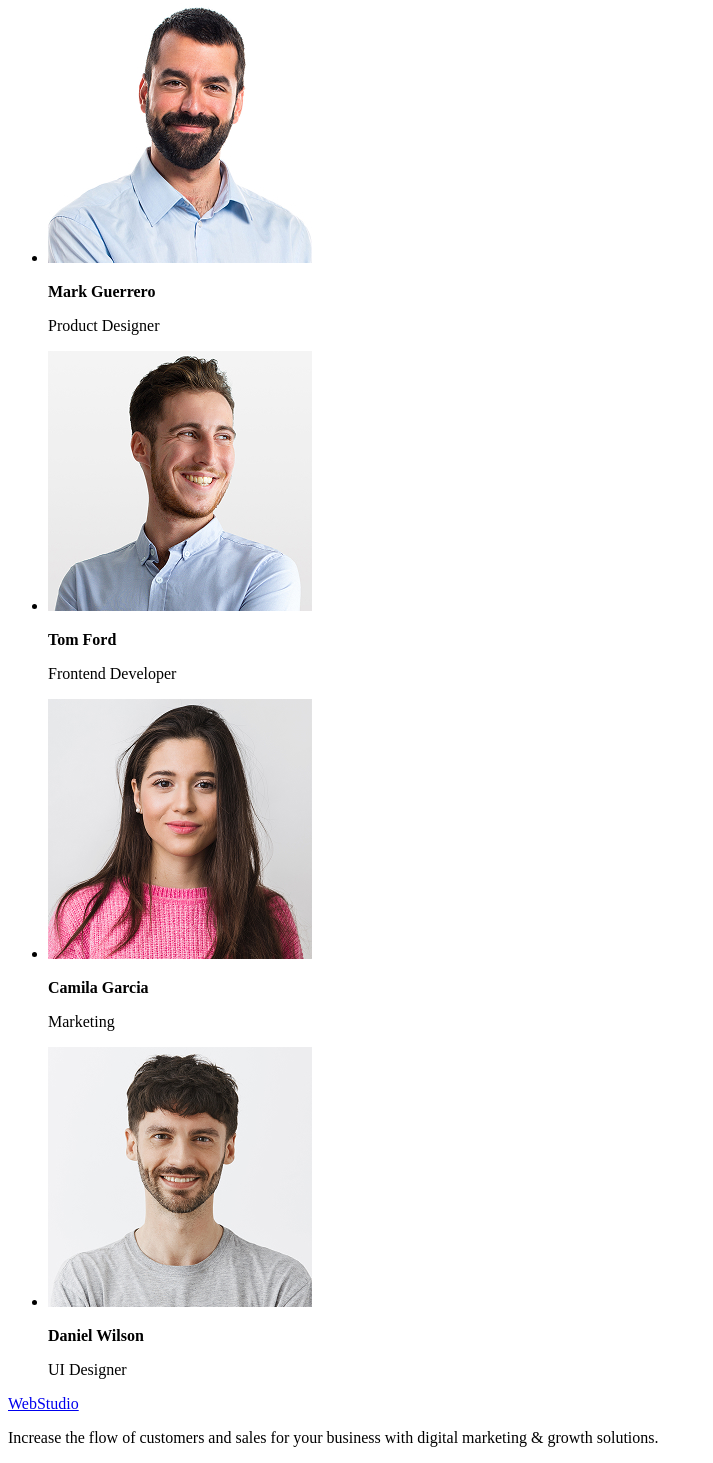
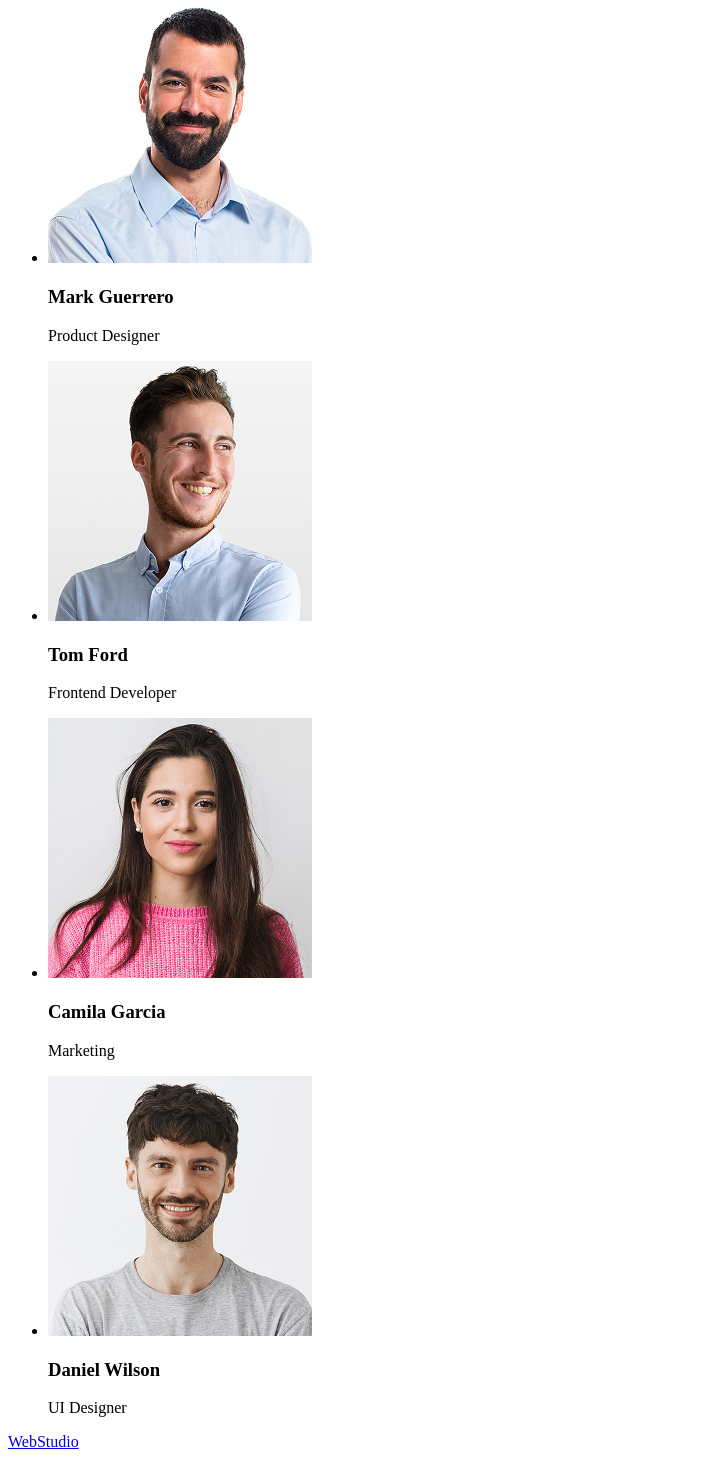
Before and after one commit to Qq-med/goit-markup-hw-01, a plain HTML site: page index.html in a window 1280 px wide. Shown: the part 657-2120 px from the top of the page, without its empty margins (0-713 px from the left). Drawn offline with Linux system fonts and the light colour scheme.

Commit message:
Fix team card markup and portfolio link

```diff
--- a/index.html
+++ b/index.html
@@ -13,7 +13,7 @@
         <ul>
           <li><a href="#features">Features</a></li>
           <li><a href="#team">Team</a></li>
-          <li><a href="#">Portfolio</a></li>
+          <li><a href="#portfolio">Portfolio</a></li>
         </ul>
       </nav>
 
@@ -73,25 +73,25 @@
         <ul>
           <li>
             <img src="./images/team-1.jpg" alt="Mark Guerrero" width="264" />
-            <p><strong>Mark Guerrero</strong></p>
+            <h3>Mark Guerrero</h3>
             <p>Product Designer</p>
           </li>
 
           <li>
             <img src="./images/team-2.jpg" alt="Tom Ford" width="264" />
-            <p><strong>Tom Ford</strong></p>
+            <h3>Tom Ford</h3>
             <p>Frontend Developer</p>
           </li>
 
           <li>
             <img src="./images/team-3.jpg" alt="Camila Garcia" width="264" />
-            <p><strong>Camila Garcia</strong></p>
+            <h3>Camila Garcia</h3>
             <p>Marketing</p>
           </li>
 
           <li>
             <img src="./images/team-4.jpg" alt="Daniel Wilson" width="264" />
-            <p><strong>Daniel Wilson</strong></p>
+            <h3>Daniel Wilson</h3>
             <p>UI Designer</p>
           </li>
         </ul>
```
